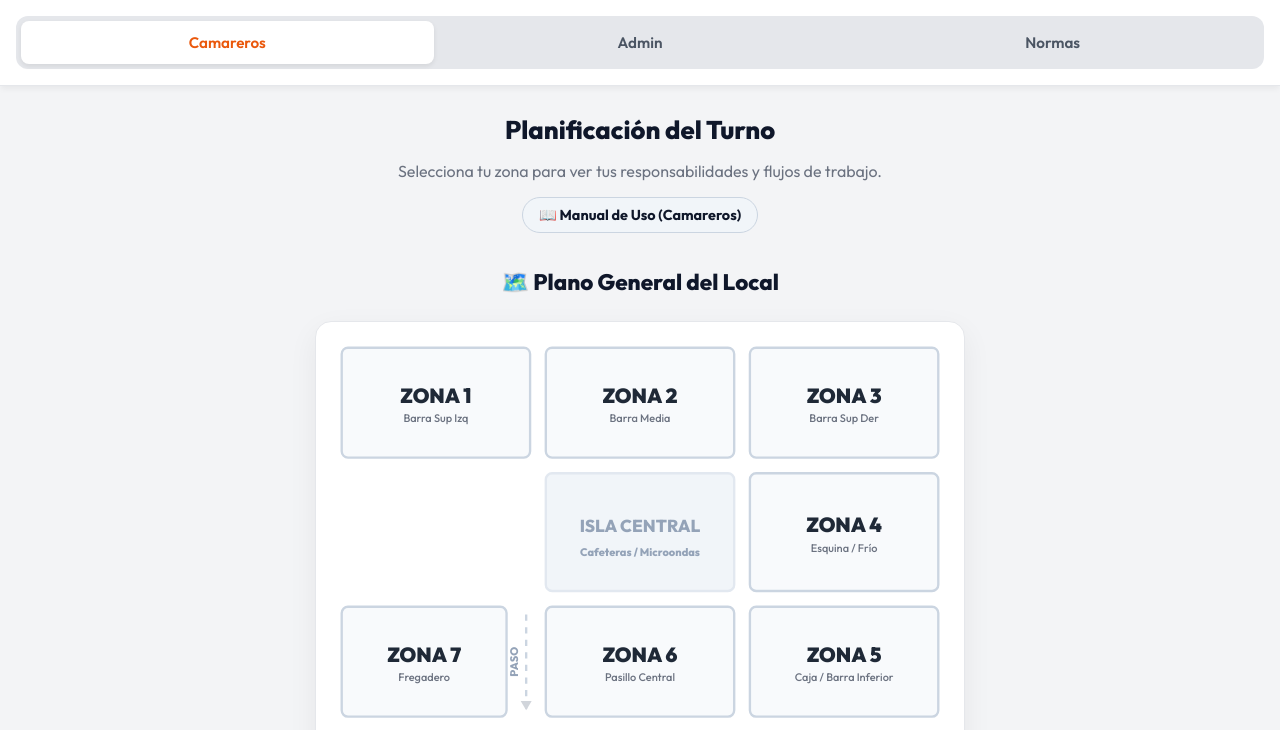
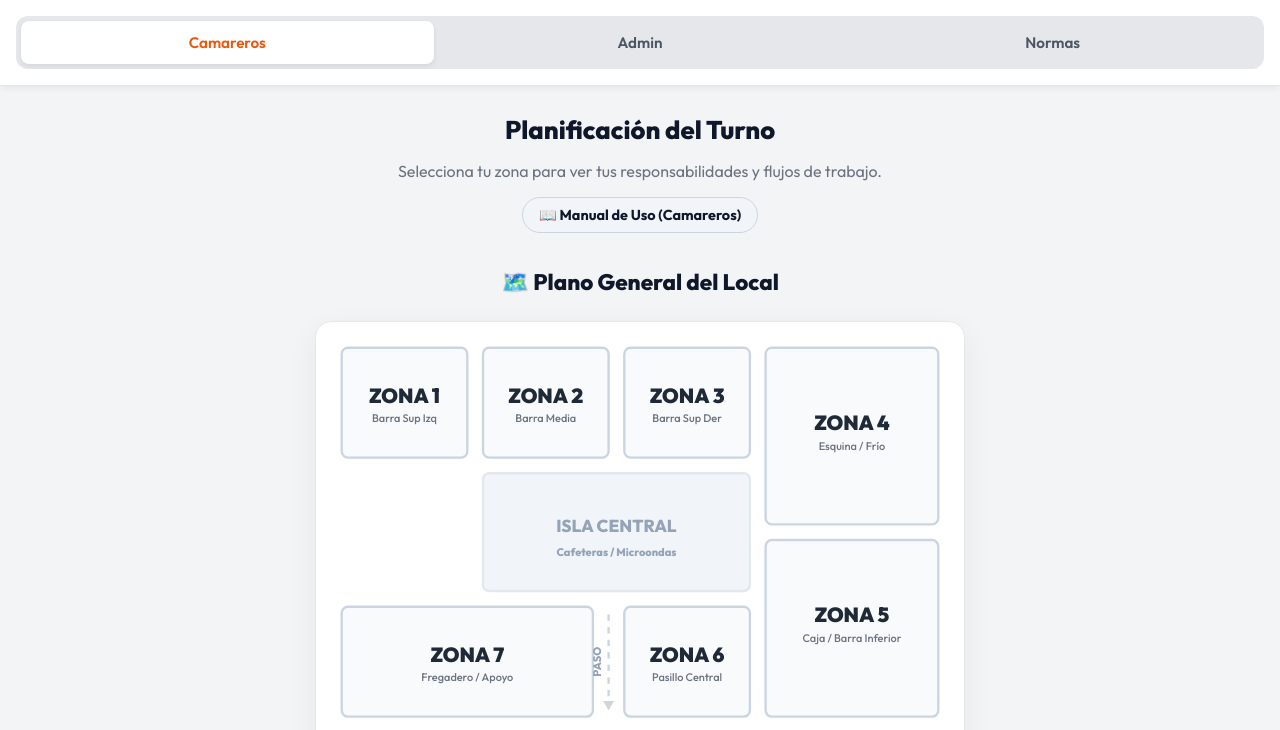
Before and after one commit to Michel-Macias/Zonas-Roles_-am_Morea_PWA, a plain HTML site: page index.html in a window 1280 px wide. Shown: the part 70-800 px from the top of the page. Drawn offline with Linux system fonts and the light colour scheme; no server answers.

Commit message:
fix(ui): adjust SVG map layout for right lateral zones (Z4 and Z5)

```diff
--- a/index.html
+++ b/index.html
@@ -40,53 +40,54 @@
 
                     <!-- FILA 1: Z1, Z2, Z3 -->
                     <g id="map-Z1" class="zona-group">
-                        <rect x="20" y="20" width="240" height="140" class="zona-shape" rx="8"/>
-                        <text x="140" y="90" class="zona-text">ZONA 1</text>
-                        <text x="140" y="115" class="zona-label">Barra Sup Izq</text>
+                        <rect x="20" y="20" width="160" height="140" class="zona-shape" rx="8"/>
+                        <text x="100" y="90" class="zona-text">ZONA 1</text>
+                        <text x="100" y="115" class="zona-label">Barra Sup Izq</text>
                     </g>
                     <g id="map-Z2" class="zona-group">
-                        <rect x="280" y="20" width="240" height="140" class="zona-shape" rx="8"/>
-                        <text x="400" y="90" class="zona-text">ZONA 2</text>
-                        <text x="400" y="115" class="zona-label">Barra Media</text>
+                        <rect x="200" y="20" width="160" height="140" class="zona-shape" rx="8"/>
+                        <text x="280" y="90" class="zona-text">ZONA 2</text>
+                        <text x="280" y="115" class="zona-label">Barra Media</text>
                     </g>
                     <g id="map-Z3" class="zona-group">
-                        <rect x="540" y="20" width="240" height="140" class="zona-shape" rx="8"/>
-                        <text x="660" y="90" class="zona-text">ZONA 3</text>
-                        <text x="660" y="115" class="zona-label">Barra Sup Der</text>
+                        <rect x="380" y="20" width="160" height="140" class="zona-shape" rx="8"/>
+                        <text x="460" y="90" class="zona-text">ZONA 3</text>
+                        <text x="460" y="115" class="zona-label">Barra Sup Der</text>
                     </g>
 
-                    <!-- FILA 2: [Vacío], ISLA, Z4 -->
-                    <rect x="280" y="180" width="240" height="150" class="map-bg-element" rx="8"/>
-                    <text x="400" y="255" class="map-bg-text" font-size="22" text-anchor="middle">ISLA CENTRAL</text>
-                    <text x="400" y="285" class="map-bg-text" font-size="14" text-anchor="middle" font-weight="normal">Cafeteras / Microondas</text>
-
+                    <!-- LATERAL DERECHO: Z4 (Mitad superior), Z5 (Mitad inferior) -->
                     <g id="map-Z4" class="zona-group">
-                        <rect x="540" y="180" width="240" height="150" class="zona-shape" rx="8"/>
-                        <text x="660" y="255" class="zona-text">ZONA 4</text>
-                        <text x="660" y="280" class="zona-label">Esquina / Frío</text>
+                        <rect x="560" y="20" width="220" height="225" class="zona-shape" rx="8"/>
+                        <text x="670" y="125" class="zona-text">ZONA 4</text>
+                        <text x="670" y="150" class="zona-label">Esquina / Frío</text>
+                    </g>
+                    <g id="map-Z5" class="zona-group">
+                        <rect x="560" y="265" width="220" height="225" class="zona-shape" rx="8"/>
+                        <text x="670" y="370" class="zona-text">ZONA 5</text>
+                        <text x="670" y="395" class="zona-label">Caja / Barra Inferior</text>
                     </g>
 
-                    <!-- FILA 3: Z7, Z6, Z5 -->
+                    <!-- CENTRO: ISLA -->
+                    <rect x="200" y="180" width="340" height="150" class="map-bg-element" rx="8"/>
+                    <text x="370" y="255" class="map-bg-text" font-size="22" text-anchor="middle">ISLA CENTRAL</text>
+                    <text x="370" y="285" class="map-bg-text" font-size="14" text-anchor="middle" font-weight="normal">Cafeteras / Microondas</text>
+
+                    <!-- FILA INFERIOR: Z7, PASO, Z6 -->
                     <g id="map-Z7" class="zona-group">
-                        <rect x="20" y="350" width="210" height="140" class="zona-shape" rx="8"/>
-                        <text x="125" y="420" class="zona-text">ZONA 7</text>
-                        <text x="125" y="445" class="zona-label">Fregadero</text>
+                        <rect x="20" y="350" width="320" height="140" class="zona-shape" rx="8"/>
+                        <text x="180" y="420" class="zona-text">ZONA 7</text>
+                        <text x="180" y="445" class="zona-label">Fregadero / Apoyo</text>
                     </g>
 
                     <!-- PASO AL COMEDOR -->
-                    <path d="M 255 360 L 255 480" class="map-dashed-element" stroke-width="2" />
-                    <polygon points="248,470 262,470 255,482" fill="#D1D5DB" />
-                    <text x="245" y="420" class="map-bg-text" font-size="14" text-anchor="middle" transform="rotate(-90 245 420)">PASO</text>
+                    <path d="M 360 360 L 360 480" class="map-dashed-element" stroke-width="2" />
+                    <polygon points="353,470 367,470 360,482" fill="#D1D5DB" />
+                    <text x="350" y="420" class="map-bg-text" font-size="14" text-anchor="middle" transform="rotate(-90 350 420)">PASO</text>
 
                     <g id="map-Z6" class="zona-group">
-                        <rect x="280" y="350" width="240" height="140" class="zona-shape" rx="8"/>
-                        <text x="400" y="420" class="zona-text">ZONA 6</text>
-                        <text x="400" y="445" class="zona-label">Pasillo Central</text>
-                    </g>
-                    <g id="map-Z5" class="zona-group">
-                        <rect x="540" y="350" width="240" height="140" class="zona-shape" rx="8"/>
-                        <text x="660" y="420" class="zona-text">ZONA 5</text>
-                        <text x="660" y="445" class="zona-label">Caja / Barra Inferior</text>
+                        <rect x="380" y="350" width="160" height="140" class="zona-shape" rx="8"/>
+                        <text x="460" y="420" class="zona-text">ZONA 6</text>
+                        <text x="460" y="445" class="zona-label">Pasillo Central</text>
                     </g>
                 </svg>
             </div>
```
